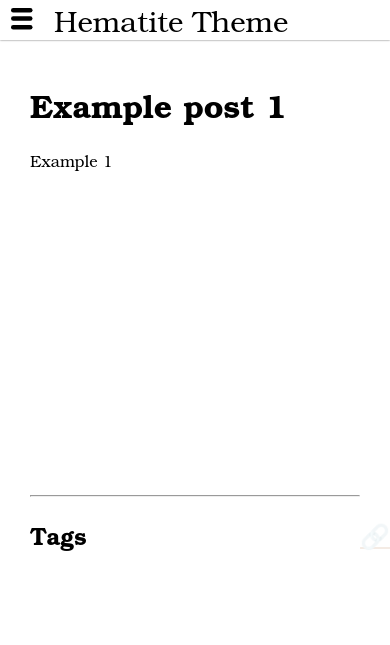
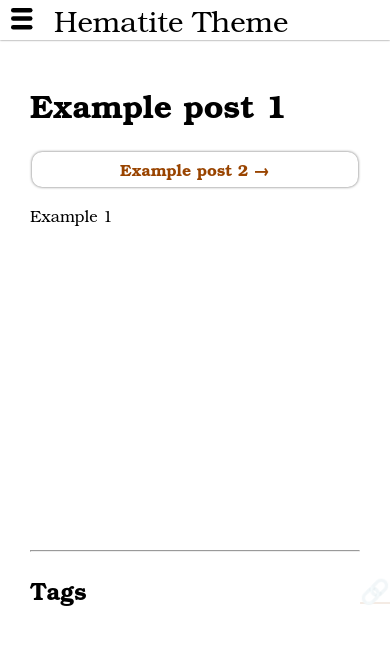
Before and after one commit to personalizedrefrigerator/jekyll-hematite-theme, a Jekyll site: the page built from _posts/2022-05-15-example-post.md, in a window 390 px wide. Shown: the top 645 px of the page. Built offline with Jekyll 4.4.1, drawn with Linux system fonts in a browser that asks for light colours.

Commit message:
Fix prev/next links not showing on posts on mobile

```diff
--- a/_sass/_layout.scss
+++ b/_sass/_layout.scss
@@ -169,10 +169,6 @@ nav#post_next_prev {
     .linkToHeaderContainer {
         margin-right: -$content-main-padding;
     }
-
-    nav#post_next_prev {
-        display: none;
-    }
 }
 
 // Printing?
@@ -199,4 +195,8 @@ nav#post_next_prev {
     nav.sidebar {
         display: none;
     }
+
+    nav#post_next_prev {
+        display: none;
+    }
 }
```
